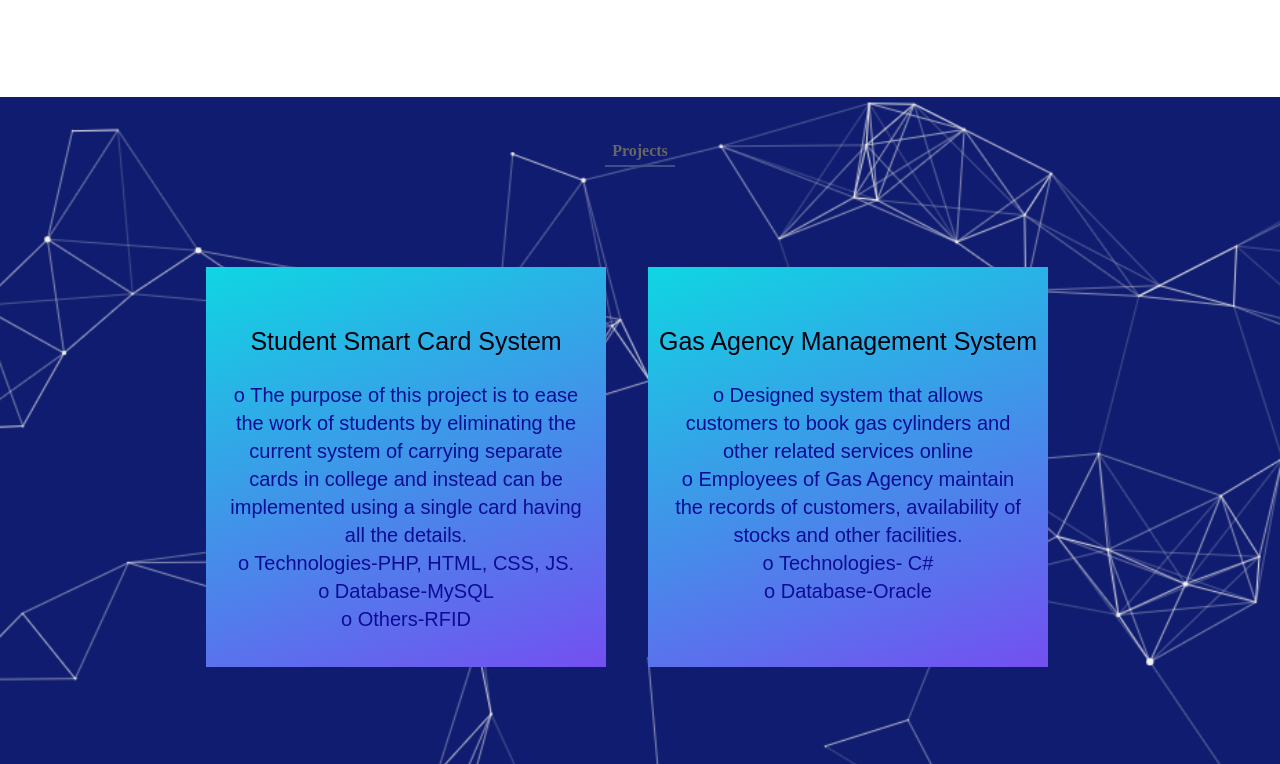
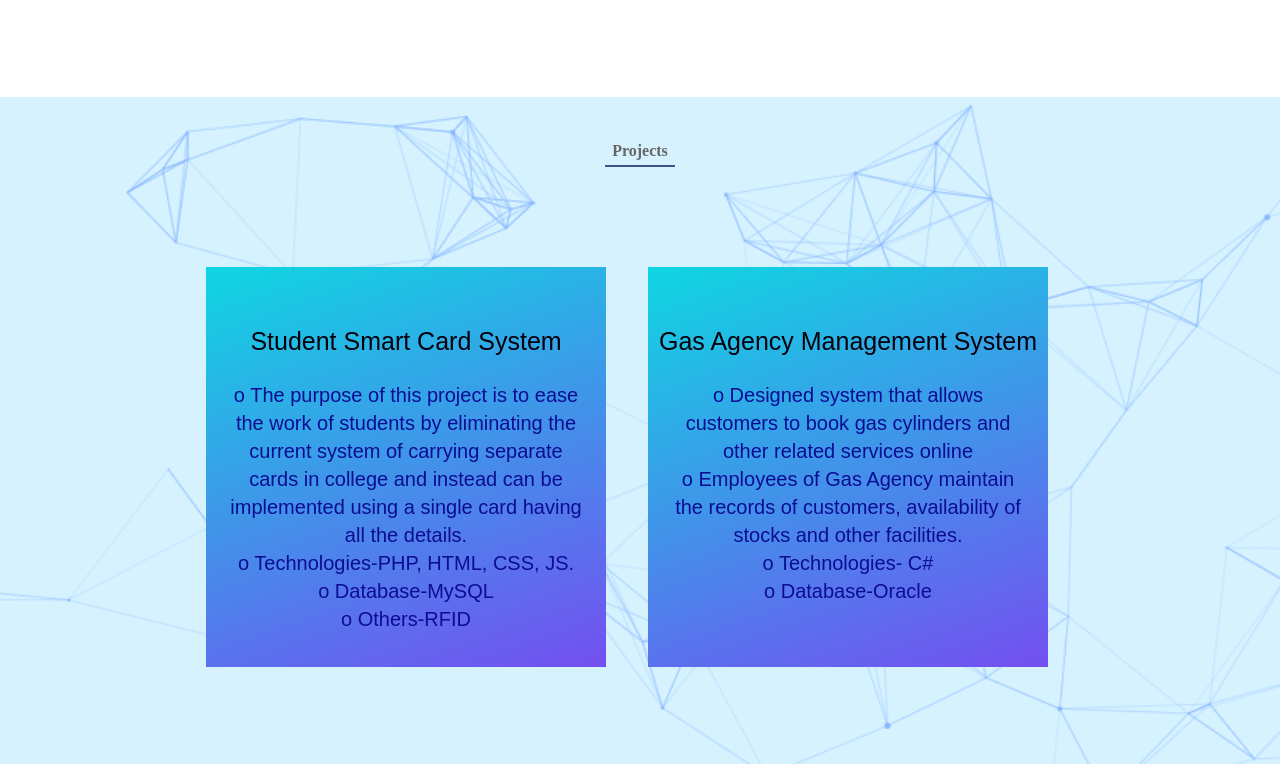
Before and after one commit to pkam10/repo-pri-2, a plain HTML site: page index.html in a window 1280 px wide. Shown: the part 1294-2058 px from the top of the page. Drawn offline with nearby package versions, Linux system fonts and the light colour scheme.

Commit message:
Update index.html

```diff
--- a/index.html
+++ b/index.html
@@ -106,7 +106,7 @@
   #services {
     margin: 0;
     padding: 0;
-    background-image: url("images/cool-background.png");
+    background-image: url("images/cool-background2.png");
     background-attachment: fixed;
     background-position: center;
     background-repeat: no-repeat;
```
